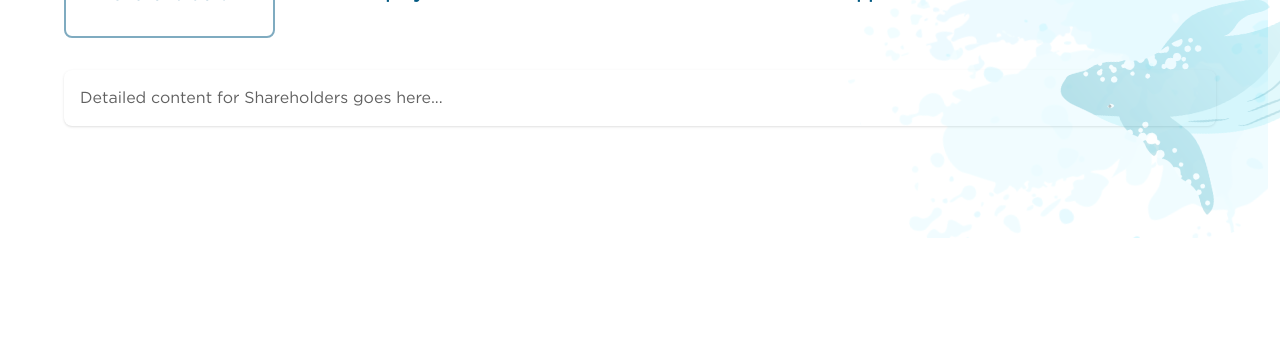
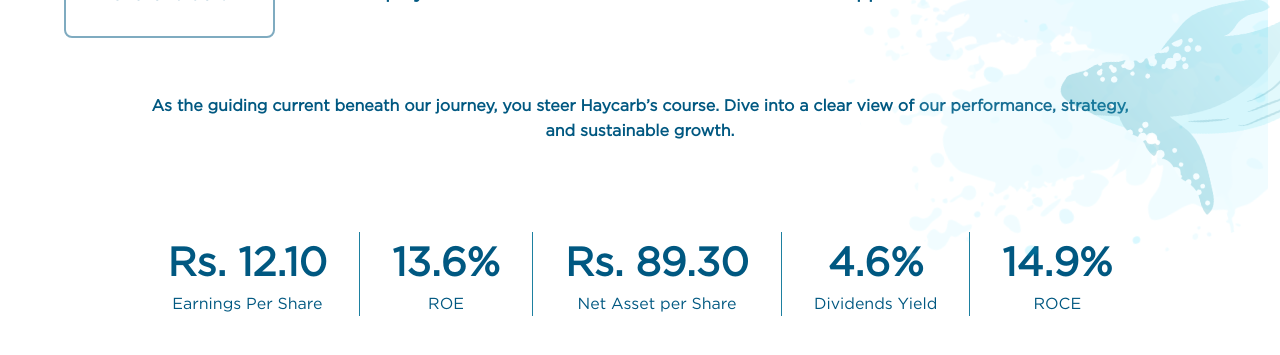
Before and after one commit to lashithniroshan/haycarb, a Next.js app: page /user-profile in a window 1280 px wide. Shown: the part 741-1096 px from the top of the page. Before the commit the page ends 979 px from the top, so only its background shows below. Built offline with nearby package versions, Linux system fonts and the light colour scheme.

Commit message:
matrics added.

```diff
--- a/app/(root)/user-profile/ContentPage.tsx
+++ b/app/(root)/user-profile/ContentPage.tsx
@@ -12,7 +12,7 @@ type MatricsType = { worth: string; title: string };
 
 type Content = {
   short_description: string;
-  matrics?: MatricsType[];
+  matrics: MatricsType[];
   chairman_and_director?: string;
   stratergy_and_performance?: React.ReactNode;
 };
@@ -28,35 +28,100 @@ const stakeholdersData: Record<StakeholderKey, Stakeholder> = {
     title: "Shareholders",
     icon: "/icons/user-profile/shareholder.gif",
     content: {
-      short_description: "Detailed content for Shareholders goes here...",
+      short_description:
+        "As the guiding current beneath our journey, you steer Haycarb’s course. Dive into a clear view of our performance, strategy, and sustainable growth.",
+      matrics: [
+        {
+          worth: "Rs. 12.10",
+          title: "Earnings Per Share",
+        },
+        { worth: "13.6%", title: "ROE" },
+        { worth: "Rs. 89.30", title: "Net Asset per Share" },
+        { worth: "4.6%", title: "Dividends Yield" },
+        { worth: "14.9%", title: "ROCE" },
+      ],
     },
   },
   employees: {
     title: "Employees",
     icon: "/icons/employees.svg",
     content: {
-      short_description: "Detailed content for Employees goes here...",
+      short_description:
+        "You are the power behind the wave. See how your commitment fuels our mission as we navigate new depths of innovation and impact together.",
+      matrics: [
+        {
+          worth: "2,026",
+          title: "No. of Employees",
+        },
+        { worth: "91%", title: "Retention rate" },
+        { worth: "17.3 h / Emp", title: "Average Training hours" },
+        { worth: "Rs. 4.9 Bn", title: "Payments to Employees" },
+        { worth: "Rs. 70 Mn", title: "Investment in Health and Safety" },
+      ],
     },
   },
   customers: {
     title: "Customers",
     icon: "/icons/customers.svg",
     content: {
-      short_description: "Detailed content for Customers goes here...",
+      short_description:
+        "With you, we will go farther and deeper. Discover how Haycarb delivers consistency, quality, and sustainability, like the steady movement of a whale through changing seas.",
+      matrics: [
+        {
+          worth: "90%",
+          title: "Customer Satisfaction Score",
+        },
+        { worth: "26", title: "New Customers" },
+        { worth: "16", title: "New Products Launched" },
+        { worth: "4", title: "Products in Pipeline" },
+        { worth: "Rs. 209.3 Mn", title: "Investment in R&D" },
+      ],
     },
   },
   suppliers: {
     title: "Suppliers",
     icon: "/icons/suppliers.svg",
     content: {
-      short_description: "Detailed content for Suppliers goes here...",
+      short_description:
+        "Strong partnerships keep our ecosystem thriving. Join us in building resilient, responsible supply chains that move as one - like pods working in harmony.",
+      matrics: [
+        {
+          worth: "Rs. 22.2 Bn",
+          title: "Payments to Suppliers",
+        },
+        { worth: "Rs. 20.6 Mn", title: "Investment in Capacity Building" },
+        {
+          worth: "500",
+          title: "Total no. of coconut shell and charcoal suppliers supported",
+        },
+        {
+          worth: "200",
+          title: "Total no. of other material and service Suppliers",
+        },
+        {
+          worth: "91%",
+          title: "% of spending on coconut shell and charcoal suppliers",
+        },
+      ],
     },
   },
   generalUser: {
     title: "General User",
     icon: "/icons/general-user.svg",
     content: {
-      short_description: "Detailed content for General Users goes here...",
+      short_description:
+        "As the guiding current beneath our journey, you steer Haycarb’s course. Dive into a clear view of our performance, strategy, and sustainable growth.",
+      matrics: [
+        {
+          worth: "Rs. 43.2Bn",
+          title: "Revenue",
+        },
+        { worth: "13.6%", title: "ROE" },
+        { worth: "2,026", title: "No. of Employees" },
+        { worth: "16", title: "New Products Launched" },
+        { worth: "Rs. 209.3 Mn", title: "Investment in R&D" },
+        { worth: "50.4", title: "Investment in CSR (Rs. Mn)" },
+      ],
     },
   },
 };
@@ -138,8 +203,31 @@ const ContentPage = () => {
         </div>
 
         {/* Tab Content */}
-        <div className="mt-8 p-4 bg-white rounded-lg shadow">
+        <p className="mt-10 py-4 lg:px-20 para text-center text-lg font-semibold text-[#005881]">
           {stakeholdersData[activeKey].content.short_description}
+        </p>
+
+        <div className="flex flex-wrap justify-center items-center gap-y-8 mt-18 text-center">
+          {stakeholdersData[activeKey].content?.matrics?.map((item, idx) => {
+            const totalItems =
+              stakeholdersData[activeKey].content?.matrics?.length || 0;
+            const isLast = idx === totalItems - 1;
+
+            return (
+              <div
+                key={idx}
+                className={`
+                            text-[#005881] px-8
+                            ${!isLast ? "border-r border-[#1D80A0]" : ""}
+                            basis-1/2 sm:basis-1/3 lg:basis-auto
+                            flex-shrink-0
+                        `}
+              >
+                <p className="text-[40px] font-bold">{item.worth}</p>
+                <p className="text-base">{item.title}</p>
+              </div>
+            );
+          })}
         </div>
       </div>
     </section>
```
